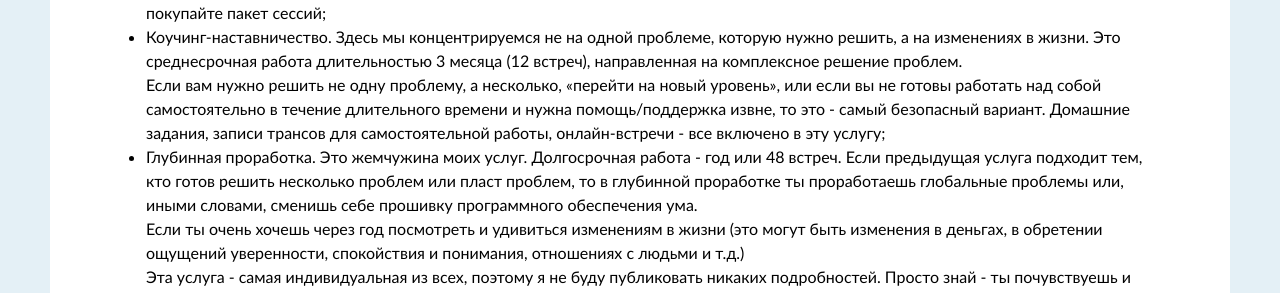
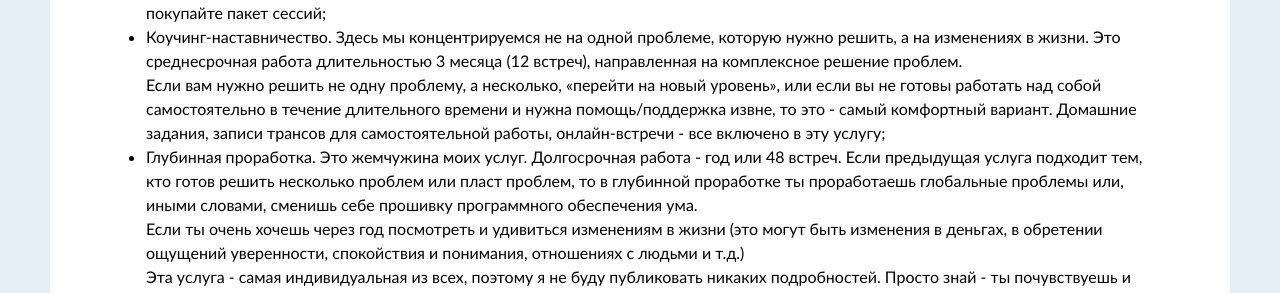
Before and after one commit to ruslankurmanaleev/ruslankurmanaleev.github.io, a Jekyll site: the page built from _posts/2023-09-30-шестой.md, in a window 1280 px wide. Shown: the part 828-1121 px from the top of the page. Built offline with Jekyll 4.4.1, drawn with Linux system fonts in a browser that asks for light colours.

Commit message:
Update 2023-09-30-шестой.md

```diff
--- a/_posts/2023-09-30-шестой.md
+++ b/_posts/2023-09-30-шестой.md
@@ -15,7 +15,7 @@ metatags: noindex, follow
 
 - Диагностическая сессия (диагностика). На ней я выясняю проблему и даю возможные шаги решения твоей проблемы. Есть проблемы, в решении которых я помочь не могу, и я считаю правильным сообщить об этом до начала полноценной работы. На диагностике мы общаемся, я выясняю суть проблемы, задаю наводящие вопросы и собираю информацию. Иногда на диагностике простая проблема решается (ты получаешь ответ на внутренний вопрос или этот вопрос исчезает). <br>Да, это полноценная отдельная услуга, и обязательный этап перед любой дальнейшей работой (читай - любой услугой ниже);
 - Личная работа. Она же - пакет индивидуальный консультаций. Здесь уже начинается работа по избавлению от проблемы. Как правило, концентрируемся на одной проблеме и решаем ее.<br> Это обязательно пакет от 4 до 8 сессий, и обязательно индивидуальные консультации (подробности здесь). Если вам нужно позвать с собой кого-то на сессию, скорее всего, вам нужна семейная или групповая терапия (я таким не занимаюсь).<br>Если вам нужно решить какую-то одну проблему или больной вопрос, то вам не стоит записываться в полугодовое наставничество - покупайте пакет сессий;
-- Коучинг-наставничество. Здесь мы концентрируемся не на одной проблеме, которую нужно решить, а на изменениях в жизни. Это среднесрочная работа длительностью 3 месяца (12 встреч), направленная на комплексное решение проблем.<br>Если вам нужно решить не одну проблему, а несколько, «перейти на новый уровень», или если вы не готовы работать над собой самостоятельно в течение длительного времени и нужна помощь/поддержка извне, то это - самый безопасный вариант. Домашние задания, записи трансов для самостоятельной работы, онлайн-встречи - все включено в эту услугу;
+- Коучинг-наставничество. Здесь мы концентрируемся не на одной проблеме, которую нужно решить, а на изменениях в жизни. Это среднесрочная работа длительностью 3 месяца (12 встреч), направленная на комплексное решение проблем.<br>Если вам нужно решить не одну проблему, а несколько, «перейти на новый уровень», или если вы не готовы работать над собой самостоятельно в течение длительного времени и нужна помощь/поддержка извне, то это - самый комфортный вариант. Домашние задания, записи трансов для самостоятельной работы, онлайн-встречи - все включено в эту услугу;
 - Глубинная проработка. Это жемчужина моих услуг. Долгосрочная работа - год или 48 встреч. Если предыдущая услуга подходит тем, кто готов решить несколько проблем или пласт проблем, то в глубинной проработке ты проработаешь глобальные проблемы или, иными словами, сменишь себе прошивку программного обеспечения ума. <br>Если ты очень хочешь через год посмотреть и удивиться изменениям в жизни (это могут быть изменения в деньгах, в обретении ощущений уверенности, спокойствия и понимания, отношениях с людьми и т.д.)<br>Эта услуга - самая индивидуальная из всех, поэтому я не буду публиковать никаких подробностей. Просто знай - ты почувствуешь и поймешь, когда тебе нужно будет именно сюда.
 
 Давай пробежимся по ценам, актуальным на момент написания (именно на момент написания этого текста, а не когда ты его читаешь):
```
